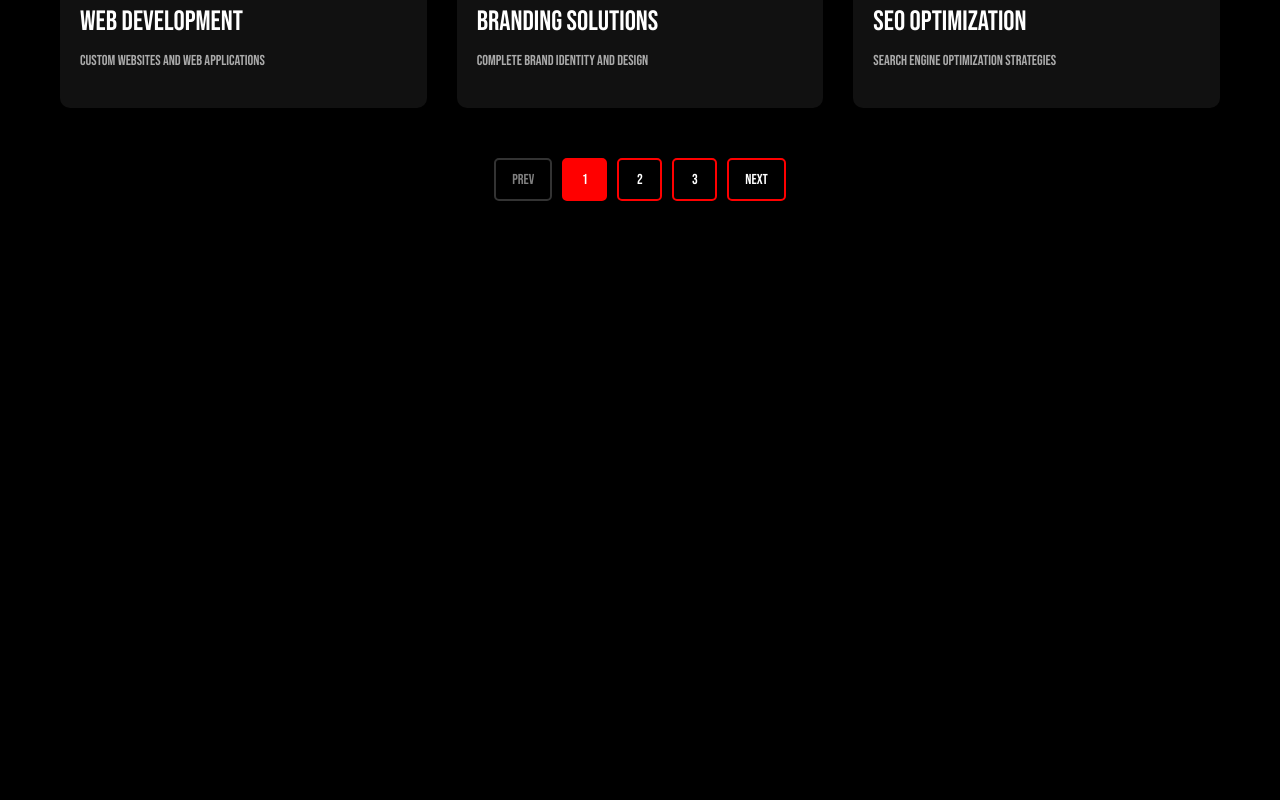
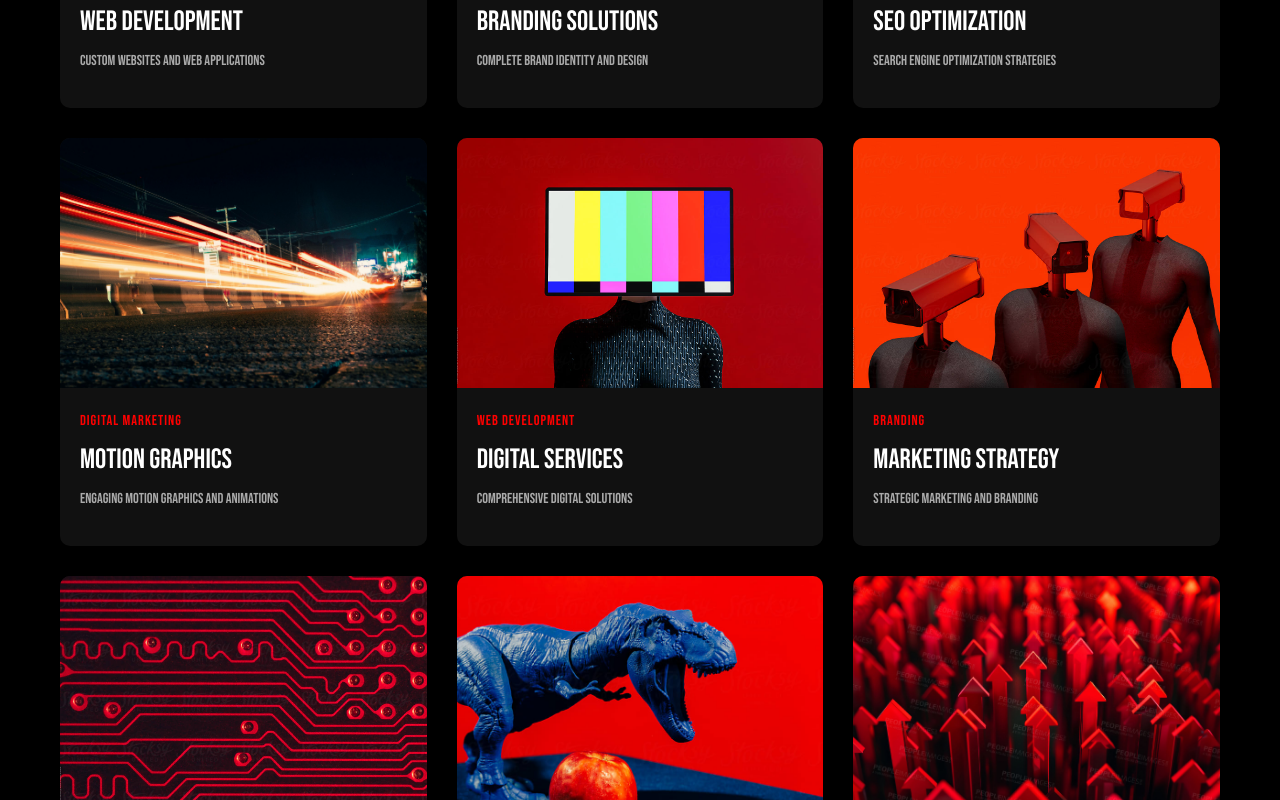
Before and after one commit to YoussefGad97/RedlineMedia, a React (Create React App) app: page /projects in a window 1280 px wide. Shown: the part 880-1680 px from the top of the page. Before the commit the page ends 1161 px from the top, so only its background shows below. Built offline with nearby package versions, Linux system fonts and the light colour scheme.

Commit message:
increased number of projects per page- arwa

```diff
--- a/src/pages/Projects.js
+++ b/src/pages/Projects.js
@@ -10,7 +10,7 @@ import Project6 from "../assets/images/landing1.jpg";
 const Projects = () => {
   const [activeFilter, setActiveFilter] = useState('all');
   const [currentPage, setCurrentPage] = useState(1);
-  const projectsPerPage = 3;  // Changed to 3 to make pagination visible
+  const projectsPerPage = 9;  // Changed to show all 9 projects on one page
 
   const projects = [
     {
@@ -61,7 +61,6 @@ const Projects = () => {
       description: "Strategic marketing and branding",
       link: "#"
     },
-    // Adding duplicate projects to show pagination
     {
       id: 7,
       title: "Web Development 2",
@@ -85,7 +84,15 @@ const Projects = () => {
       image: Project3,
       description: "Search engine optimization strategies",
       link: "#"
-    }
+    },
+    {
+        id: 10,
+        title: "test",
+        category: "Digital Marketing",
+        image: Project3,
+        description: "Search engine optimization strategies",
+        link: "#"
+      }
   ];
 
   const categories = ['all', 'Web Development', 'Digital Marketing', 'Branding'];
```
